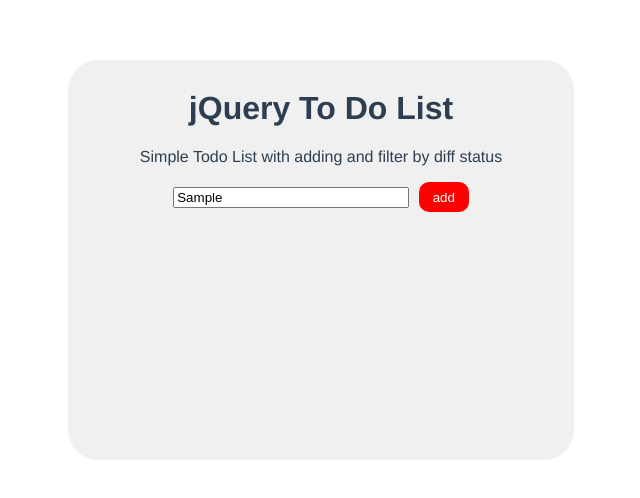
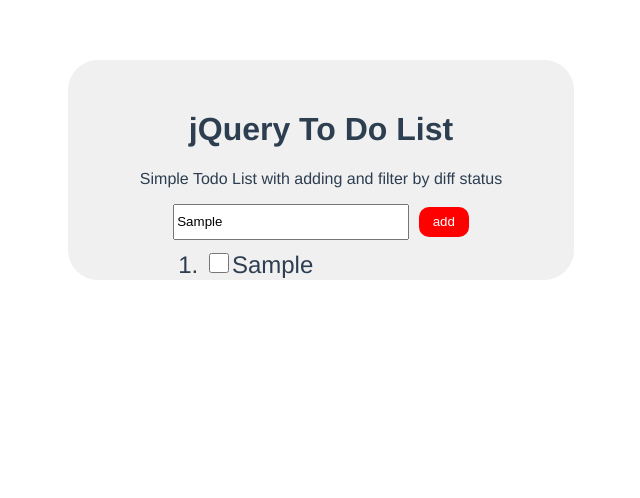
Before and after one commit to yenight/TodoList, a Vue app: page / in a window 1280 px wide. Both pictures are taken after typing "Sample" into the empty fields and a click on the button "add". Shown: the top 498 px of the page, without its empty margins (319-959 px from the left). Built offline with nearby package versions, Linux system fonts and the light colour scheme.

Commit message:
[feat add to do item]

```diff
--- a/src/assets/css/publicStyle.css
+++ b/src/assets/css/publicStyle.css
@@ -1,17 +1,25 @@
 .mainBox {
     margin: 0 auto;
+    padding: 0;
     width: 40%;
-    height: 400px;
+    height: 100%;
     background-color: #F0F0F0;
     border: 1px;
     border-radius: 30px;
+    overflow: hidden;
 }
 
-.mainBox h1 {
+.todoListBox {
+    position:relative;
+    width: 100%;
+    height: 40%;
+}
+
+.todoListBox h1 {
     padding-top: 30px;
 }
 
-.mainBox button {
+.todoListBox button {
     margin-left: 10px;
     border: 1px;
     border-radius: 10px;
@@ -21,6 +29,23 @@
     color: white;
 }
 
-.mainBox input {
+.todoListBox input[type=text] {
     width: 45%;
+    height: 30px;
 }
+
+.todoItemsBox {
+    margin-left: 110px;
+    margin-top: 10px;
+    font-size: 1.5em;
+    text-align: left;
+    width: 100%;
+    min-height: 30px;
+    height: auto !important;
+    float: left;
+}
+
+.todoItemsBox input[type=checkbox] {
+    width: 20px;
+    height: 20px;
+}
--- a/src/components/TodoList.vue
+++ b/src/components/TodoList.vue
@@ -1,9 +1,15 @@
 <template>
     <div class="mainBox">
-        <h1>{{msg}}</h1>
-        <p>Simple Todo List with adding and filter by diff status</p>
-        <input type="text" v-model="inputText"/>
-        <button @click="clickAddButton">add</button>
+        <div class="todoListBox">
+            <h1>{{msg}}</h1>
+            <p>Simple Todo List with adding and filter by diff status</p>
+            <input type="text" v-model="inputText"/>
+            <button @click="clickAddButton">add</button>
+        </div>
+        <div v-for="item in todoItems" :key="item.index" class="todoItemsBox">
+            {{item.index}}.
+            <input type="checkbox" :value="item.index">{{item.text}}
+        </div>
     </div>
 </template>
 
@@ -15,12 +21,17 @@
         },
         data: function () {
             return {
-                inputText: ""
+                inputText: "",
+                todoItems: [],
+                itemIndex: 0
             }
         },
         methods: {
-            clickAddButton: () => {
-
+            clickAddButton: function() {
+                this.todoItems.push({
+                    text: this.inputText,
+                    index: ++this.itemIndex
+                })
             }
         }
     }
```
